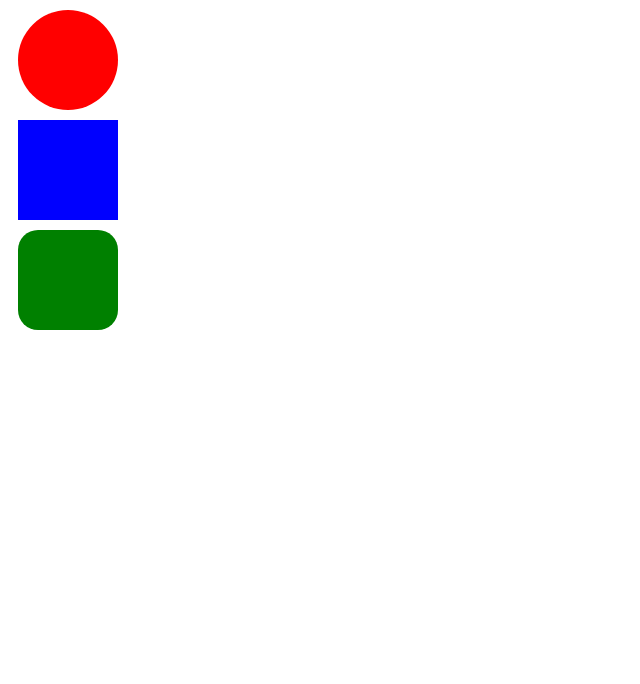
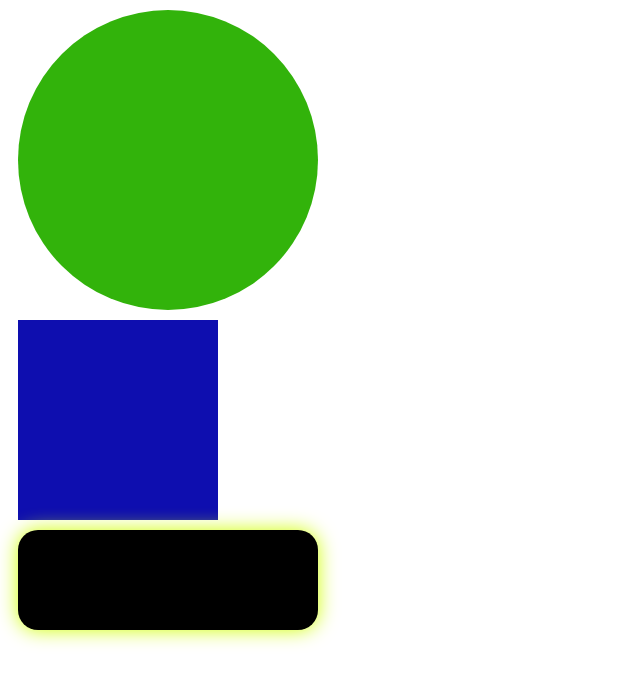
Before and after one commit to ai-simple9/lessonn, a plain HTML site: page index.html in a window 1280 px wide. Shown: the whole page, without its empty margins (0-640 px from the left). Drawn offline with Linux system fonts and the light colour scheme.

Commit message:
Add files via upload

```diff
--- a/index.html
+++ b/index.html
@@ -3,7 +3,7 @@
 <head>
     <meta charset="UTF-8">
     <meta name="viewport" content="width=device-width, initial-scale=1.0">
-    <title>Document</title>
+    <title>Сабак 6</title>
     <link rel="stylesheet" href="style.css">
 </head>
 <body>
--- a/style.css
+++ b/style.css
@@ -1,23 +1,24 @@
 .circle {
-    width: 100px;
-    height: 100px;
-    background-color: red;
+    width: 300px;
+    height: 300px;
+    background-color: rgb(50, 179, 11);
     border-radius: 50%;
     margin: 10px;
 }
 
 .square {
-    width: 100px;
-    height: 100px;
-    background-color: blue;
+    width: 200px;
+    height: 200px;
+    background-color: rgb(14, 14, 175);
     border-radius: 0;
     margin: 10px;
 }
 
 .rounded-square {
-    width: 100px;
+    width: 300px;
     height: 100px;
-    background-color: green;
+    background-color: rgb(0, 0, 0);
     border-radius: 20px;
     margin: 10px;
+    box-shadow: 0 0 20px rgb(208, 255, 0)
 }
```
